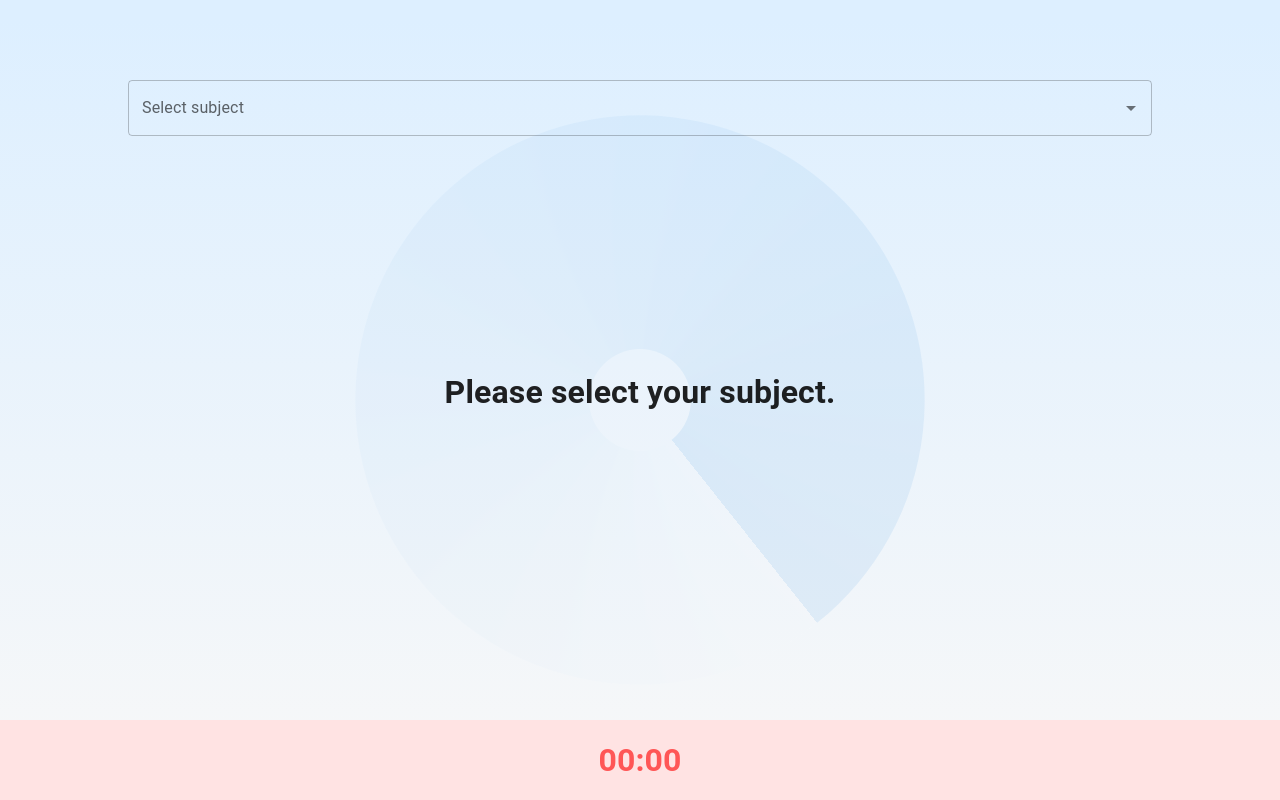
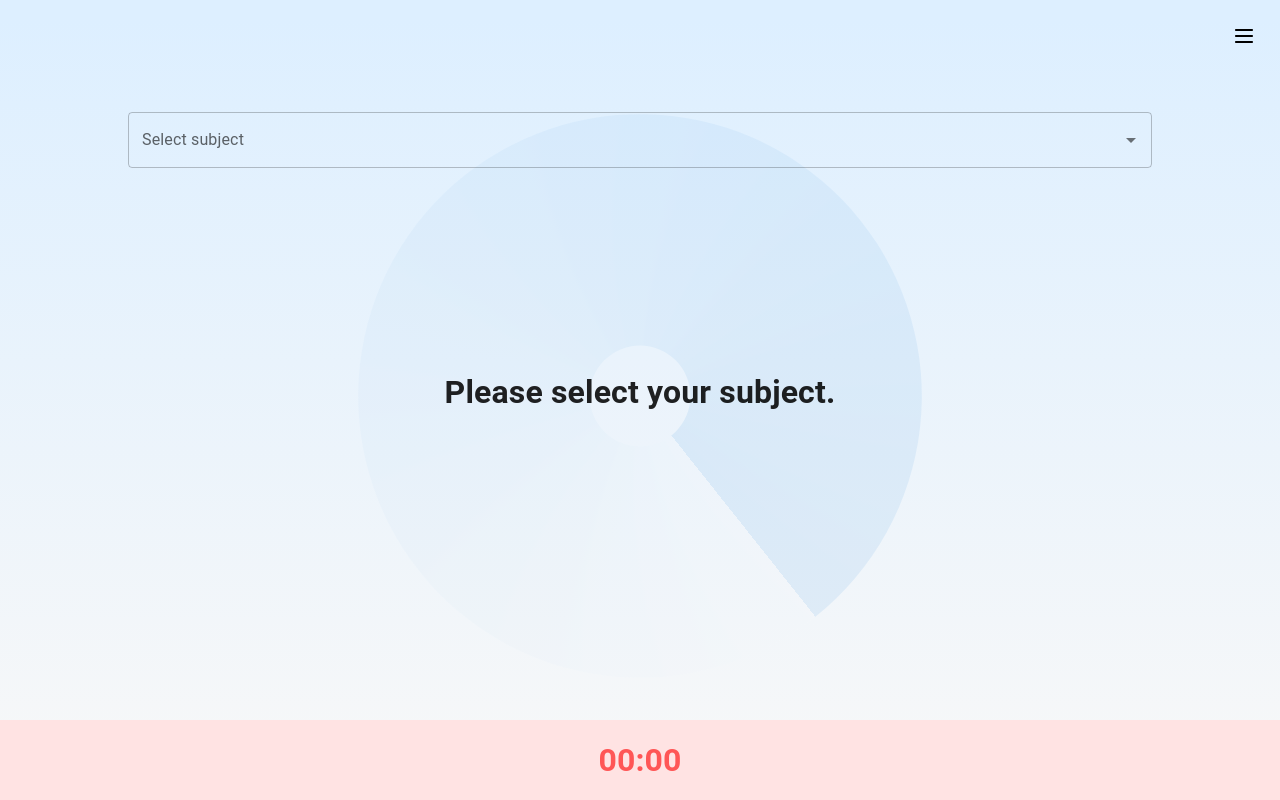
Before and after one commit to justinhalimck/ck-focus, a React (Vite) app: page /work in a window 1280 px wide. Built offline with nearby package versions, Linux system fonts and the light colour scheme.

Commit message:
feat: add drawer toggle component

```diff
--- /dev/null
+++ b/src/components/DrawerToggle.jsx
@@ -0,0 +1,51 @@
+import {
+  Drawer,
+  IconButton,
+  List,
+  ListItem,
+  ListItemButton,
+  ListItemText,
+} from "@mui/material";
+import { useState } from "react";
+import { useNavigate } from "react-router";
+import HamburgerIcon from "./Icons/HamburgerIcon";
+
+const DrawerToggle = ({ color }) => {
+  const navigate = useNavigate();
+  const [drawerOpen, setDrawerOpen] = useState(false);
+
+  return (
+    <>
+      <div style={{ display: "flex", padding: "1em" }}>
+        <IconButton
+          onClick={() => setDrawerOpen(true)}
+          sx={{ marginLeft: "auto", color }}
+        >
+          <HamburgerIcon />
+        </IconButton>
+      </div>
+      <Drawer
+        anchor="right"
+        open={drawerOpen}
+        onClose={() => setDrawerOpen(false)}
+      >
+        <div style={{ width: "50vw" }}>
+          <List>
+            <ListItem disablePadding>
+              <ListItemButton onClick={() => navigate("/history")}>
+                <ListItemText primary="History" />
+              </ListItemButton>
+            </ListItem>
+            <ListItem disablePadding>
+              <ListItemButton onClick={() => navigate("/dashboard")}>
+                <ListItemText primary="Admin" />
+              </ListItemButton>
+            </ListItem>
+          </List>
+        </div>
+      </Drawer>
+    </>
+  );
+};
+
+export default DrawerToggle;
--- /dev/null
+++ b/src/components/Icons/HamburgerIcon.jsx
@@ -0,0 +1,19 @@
+const HamburgerIcon = () => {
+  return (
+    <svg
+      width="24"
+      height="24"
+      viewBox="0 0 24 24"
+      fill="none"
+      xmlns="http://www.w3.org/2000/svg"
+    >
+      <title>Hamburger</title>
+      <path
+        d="M20 17C20.5523 17 21 17.4477 21 18C21 18.5523 20.5523 19 20 19H4C3.44772 19 3 18.5523 3 18C3 17.4477 3.44772 17 4 17H20ZM20 11C20.5523 11 21 11.4477 21 12C21 12.5523 20.5523 13 20 13H4C3.44772 13 3 12.5523 3 12C3 11.4477 3.44772 11 4 11H20ZM20 5C20.5523 5 21 5.44772 21 6C21 6.55228 20.5523 7 20 7H4C3.44772 7 3 6.55228 3 6C3 5.44772 3.44772 5 4 5H20Z"
+        fill="currentColor"
+      />
+    </svg>
+  );
+};
+
+export default HamburgerIcon;
--- a/src/components/Work/SelectSubject.jsx
+++ b/src/components/Work/SelectSubject.jsx
@@ -16,12 +16,7 @@ const SelectSubject = ({ currentCode, onSelect }) => {
           label: v,
           code: k,
         }))}
-        sx={{
-          margin: "2em",
-          marginTop: "10vh",
-          textAlign: "left",
-          width: "80vw",
-        }}
+        sx={{ textAlign: "left", width: "80vw" }}
         value={currentCode}
         renderInput={(params) => (
           <TextField {...params} label="Select subject" />
--- a/src/pages/Home.jsx
+++ b/src/pages/Home.jsx
@@ -1,18 +1,17 @@
 import { Button } from "@mui/material";
+import { useEffect } from "react";
 import { useNavigate } from "react-router";
+import DrawerToggle from "../components/DrawerToggle";
 import Logo from "../components/Icons/Logo";
-import { useEffect } from "react";
 
 const Home = () => {
   const navigate = useNavigate();
 
-
   useEffect(() => {
-    if(!localStorage.getItem('user')) {
-      localStorage.setItem('user', Math.floor(Math.random() * 1000))
+    if (!localStorage.getItem("user")) {
+      localStorage.setItem("user", Math.floor(Math.random() * 1000));
     }
-  }, [])
-
+  }, []);
 
   return (
     <div style={{ display: "flex", flexDirection: "column" }}>
@@ -22,6 +21,7 @@ const Home = () => {
           background: "linear-gradient(0deg, #D5E9EA 0%, #0074D9 100%)",
         }}
       >
+        <DrawerToggle color="white" />
         <div
           style={{
             marginTop: "15vh",
--- a/src/pages/Work.jsx
+++ b/src/pages/Work.jsx
@@ -10,6 +10,7 @@ import { Messages } from "../lib/messages";
 import { SWClient } from "../lib/sw";
 import db from "../utils/indexeddb";
 import { timeAfterSeconds } from "../lib/utils";
+import DrawerToggle from "../components/DrawerToggle";
 
 const WORK_DURATION = 7;
 const REST_DURATION = 5;
@@ -96,22 +97,39 @@ const Work = () => {
               : `url(${background_image}), linear-gradient(180deg, #DDEFFF 2.4%, #F8F8F8 100%)`,
       }}
     >
+      <DrawerToggle color="black" />
       {mode === "work" && (
         <>
           <div style={{ height: "90vh" }}>
             <SubjectInfo code={currentCode} name={currentSubject} />
           </div>
+          <div style={{ position: "absolute", bottom: 0, width: "100vw" }}>
             <CountdownTimer
               duration={WORK_DURATION}
-            onComplete={() => {setMode("rest"); postAlarm("break", " ", timeAfterSeconds(REST_DURATION - NOTIFICATION_DELAY))}}
+              onComplete={() => {
+                setMode("rest");
+                postAlarm(
+                  "break",
+                  " ",
+                  timeAfterSeconds(REST_DURATION - NOTIFICATION_DELAY),
+                );
+              }}
             />
+          </div>
         </>
       )}
       {mode === "rest" && (
-        <>
-          <div style={{ height: "90vh" }}>
+        <div
+          style={{
+            display: "flex",
+            flexDirection: "column",
+            height: "90vh",
+          }}
+        >
+          <div style={{ marginTop: "5vh" }}>
             <SelectSubject currentCode={currentCode} onSelect={changeCode} />
-            {currentCode && <Button
+            {currentCode && (
+              <Button
                 onClick={endWork}
                 sx={{
                   marginTop: "10vh",
@@ -124,8 +142,10 @@ const Work = () => {
                 }}
               >
                 Stop working
-            </Button>}
+              </Button>
+            )}
           </div>
+          <div style={{ position: "absolute", bottom: 0, width: "100vw" }}>
             {nextCode ? (
               <CountdownTimer
                 duration={REST_DURATION}
@@ -134,7 +154,8 @@ const Work = () => {
             ) : (
               <CountdownTimer duration={0} onComplete={() => { }} />
             )}
-        </>
+          </div>
+        </div>
       )}
     </div>
   );
```
Lines whose indentation alone changed are shown as unchanged.
